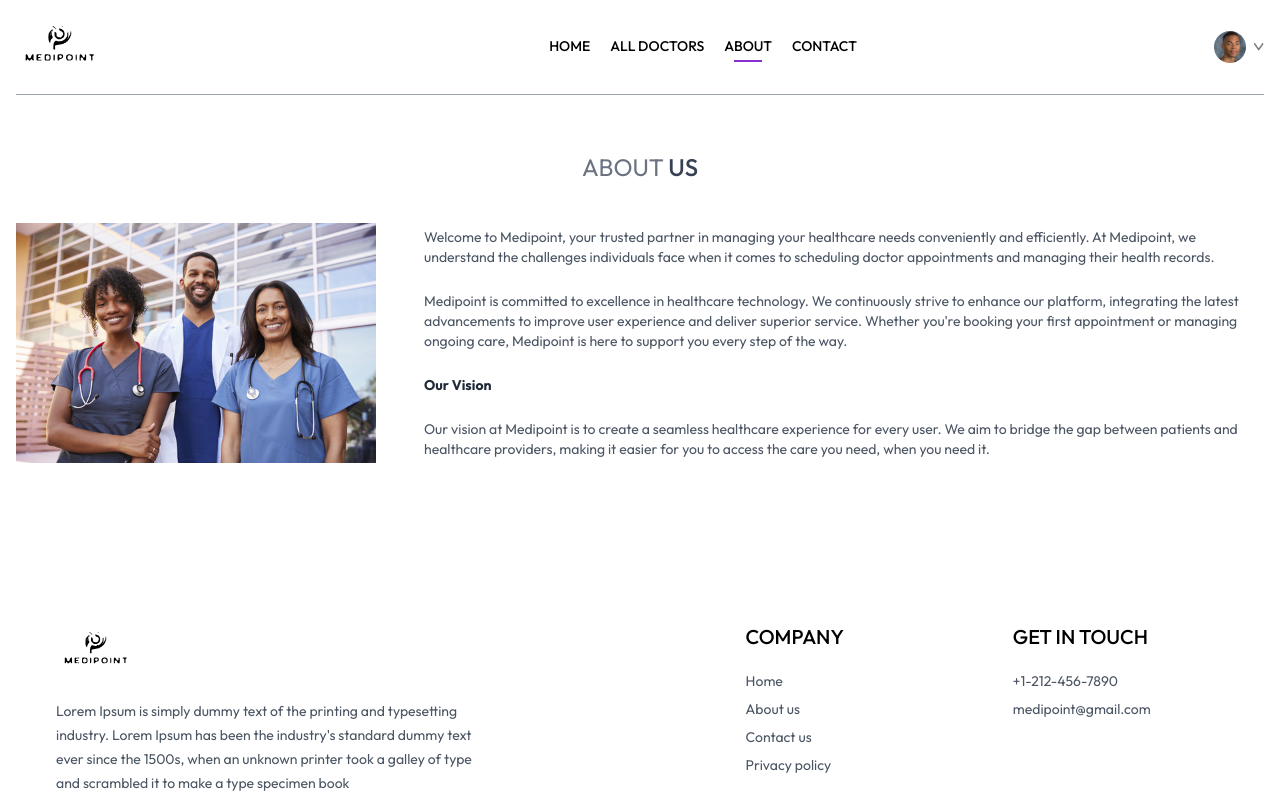
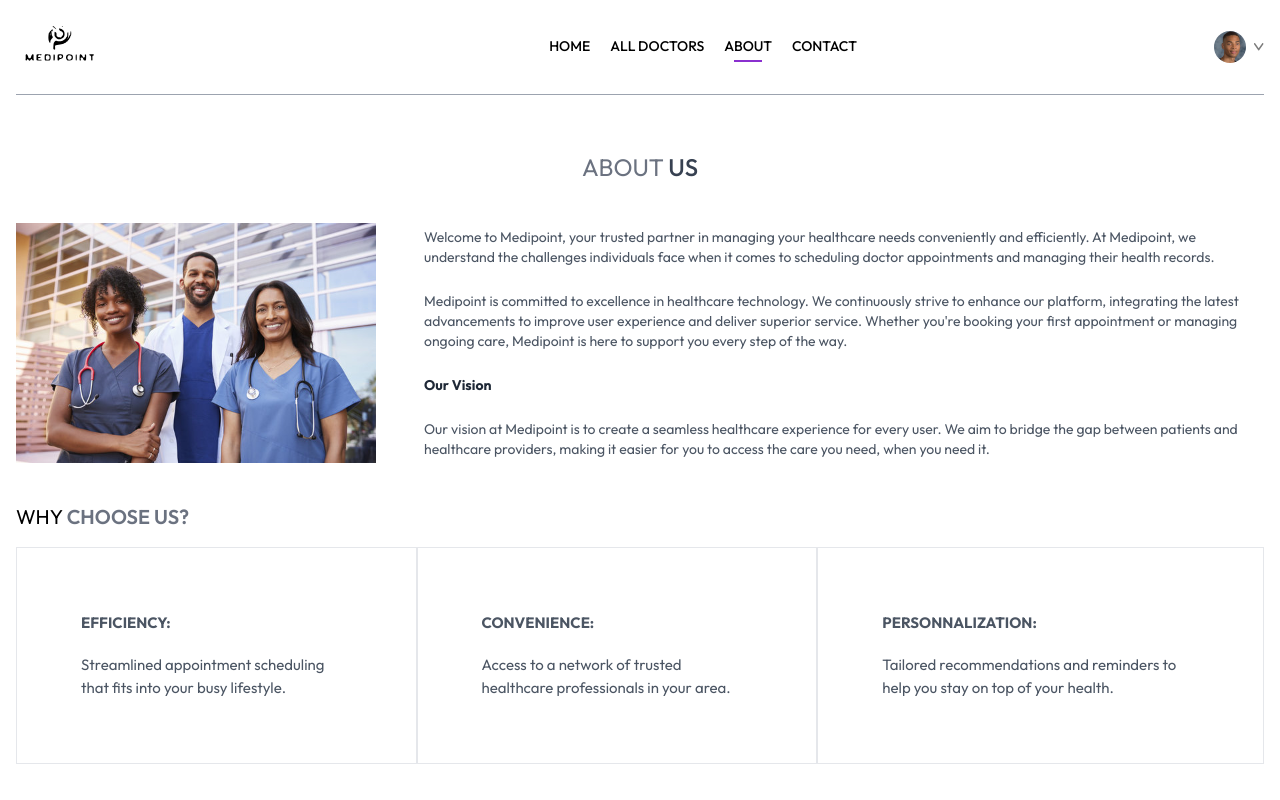
Before and after one commit to arnoldcod/medipoint, a React (Vite) app in the folder frontend/: page /about in a window 1280 px wide. Shown: the top 800 px of the page. Built offline with nearby package versions, Linux system fonts and the light colour scheme.

Commit message:
completed the bottom part of the about us page

```diff
--- a/frontend/src/pages/About.jsx
+++ b/frontend/src/pages/About.jsx
@@ -23,6 +23,27 @@
         </div>
       </div>
 
+      <div className='text-xl my-4'>
+        <p >WHY <span className='text-gray-500 font-semibold'>CHOOSE US?</span></p>
+      </div>
+
+      <div className='flex flex-col md:flex-row mb-20'>
+        <div className='border px-10 md:px-16 py-8 sm:py-16 flex flex-col gap-5 text-[15px] hover:bg-primary hover:text-white transition-all duration-300 text-gray-600 cursor-pointer'>
+          <b>EFFICIENCY:</b>
+          <p>Streamlined appointment scheduling that fits into your busy lifestyle.</p>
+        </div>
+
+        <div className='border px-10 md:px-16 py-8 sm:py-16 flex flex-col gap-5 text-[15px] hover:bg-primary hover:text-white transition-all duration-300 text-gray-600 cursor-pointer'>
+          <b>CONVENIENCE:</b>
+          <p>Access to a network of trusted healthcare professionals in your area.</p>
+        </div>
+
+        <div className='border px-10 md:px-16 py-8 sm:py-16 flex flex-col gap-5 text-[15px] hover:bg-primary hover:text-white transition-all duration-300 text-gray-600 cursor-pointer'>
+          <b>PERSONNALIZATION:</b>
+          <p>Tailored recommendations and reminders to help you stay on top of your health.</p>
+        </div>
+      </div>
+
     </div>
   )
 }
```
